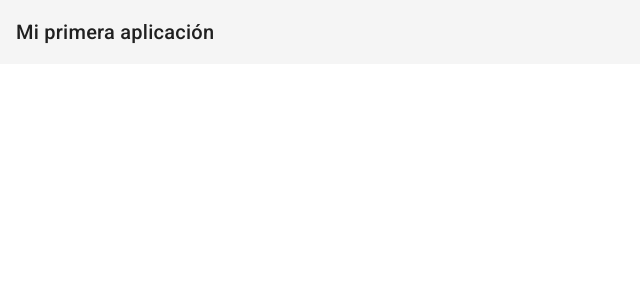
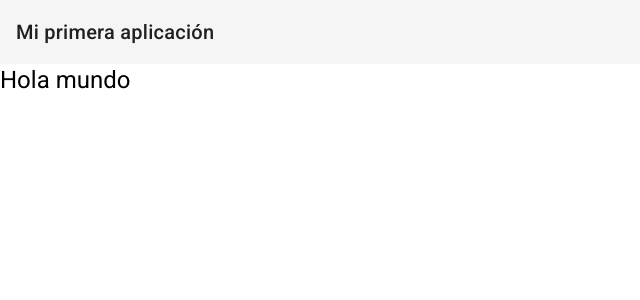
Before and after one commit to dyllansalgado/PracticaAngular, an Angular app in the folder AngularPractica/: page /dominicode in a window 1280 px wide. Before the commit this address led to /. Shown: the top 300 px of the page, without its empty margins (0-640 px from the left). Built offline with nearby package versions, Linux system fonts and the light colour scheme.

Commit message:
Se crea un componente nuevo y se llama en el app mediante una ruta se agrega al app.module.ts, cuando se va al main localhost:4200 no se ve el componente nuevo, pero si ingresa a la ruta dominicode se muestra

```diff
--- a/AngularPractica/src/app/app-routing.module.ts
+++ b/AngularPractica/src/app/app-routing.module.ts
@@ -1,7 +1,10 @@
 import { NgModule } from '@angular/core';
 import { RouterModule, Routes } from '@angular/router';
+import { DominicodeComponent } from './pages/dominicode/dominicode.component';
 
-const routes: Routes = [];
+const routes: Routes = [
+  {path: 'dominicode', component: DominicodeComponent}
+];
 
 @NgModule({
   imports: [RouterModule.forRoot(routes)],
--- a/AngularPractica/src/app/app.component.html
+++ b/AngularPractica/src/app/app.component.html
@@ -1,3 +1,4 @@
 <div class="container">
   <app-header></app-header>
+  <router-outlet></router-outlet>
 </div>
--- a/AngularPractica/src/app/app.module.ts
+++ b/AngularPractica/src/app/app.module.ts
@@ -6,11 +6,13 @@ import { AppComponent } from './app.component';
 import { HeaderComponent } from './shared/components/header/header.component';
 import { BrowserAnimationsModule } from '@angular/platform-browser/animations';
 import { MaterialModule } from './material.module';
+import { DominicodeComponent } from './pages/dominicode/dominicode.component';
 
 @NgModule({
   declarations: [
     AppComponent,
-    HeaderComponent
+    HeaderComponent,
+    DominicodeComponent
   ],
   imports: [
     BrowserModule,
--- /dev/null
+++ b/AngularPractica/src/app/pages/dominicode/dominicode.component.html
@@ -0,0 +1 @@
+<h1>Hola mundo</h1>
--- /dev/null
+++ b/AngularPractica/src/app/pages/dominicode/dominicode.component.ts
@@ -0,0 +1,11 @@
+import { Component, OnInit } from "@angular/core";
+
+@Component({
+    selector:'app-dominicode',
+    templateUrl:'./dominicode.component.html',
+    styleUrls:['./dominicode.component.css']
+})
+export class DominicodeComponent implements OnInit{
+    constructor() {}
+    ngOnInit(): void {}
+}
```
Also changed, not shown: AngularPractica/src/app/pages/dominicode/dominicode.component.css (added).
